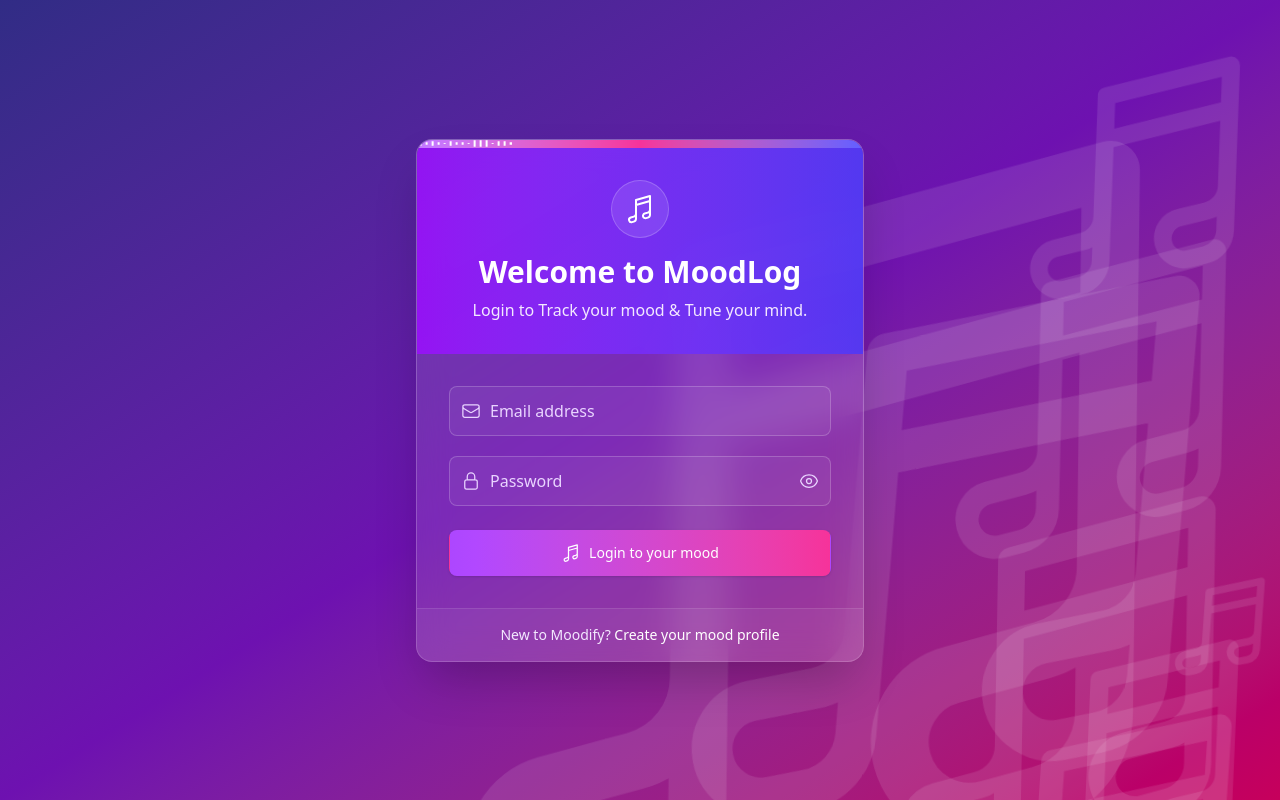
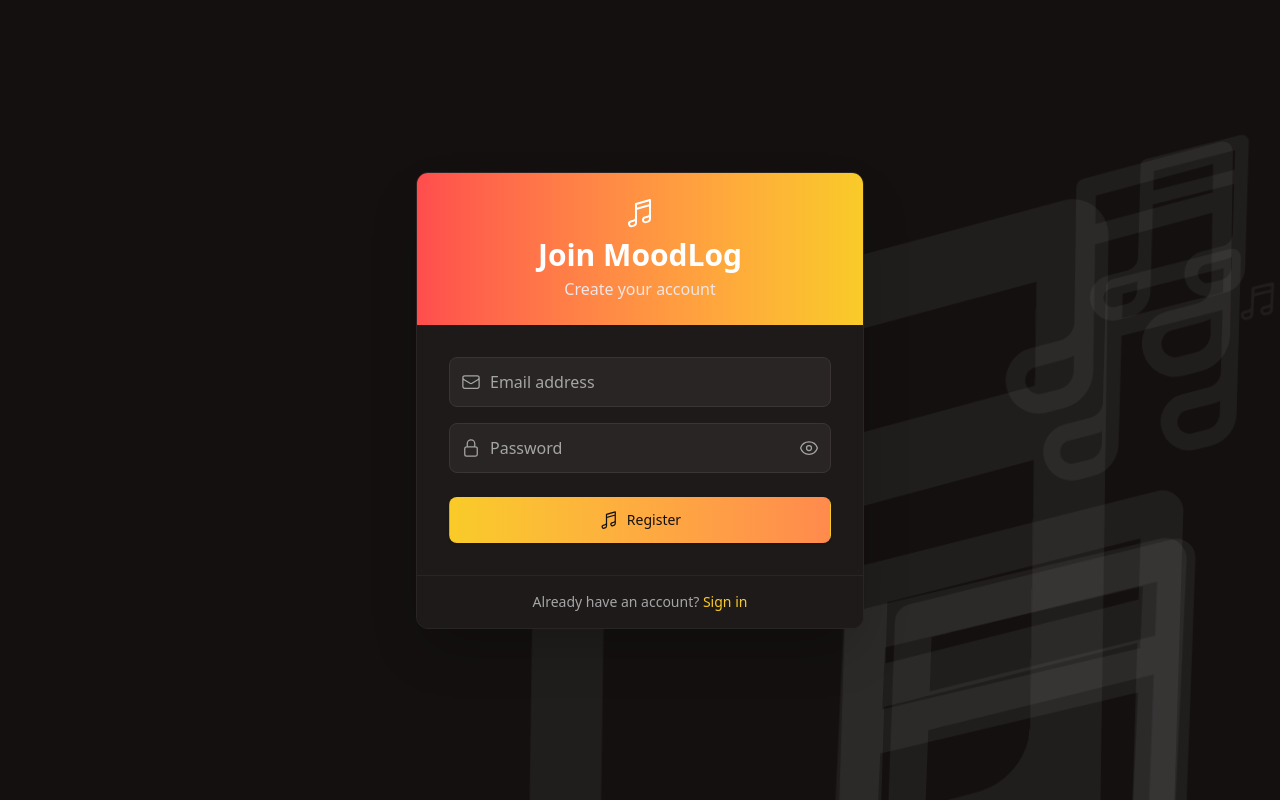
Before and after one commit to pragyasonare/MoodLog, a React (Vite) app in the folder client/: page /login in a window 1280 px wide. Built offline with nearby package versions, Linux system fonts and the light colour scheme.

Commit message:
Update Login.jsx

```diff
--- a/client/src/auth/Login.jsx
+++ b/client/src/auth/Login.jsx
@@ -10,31 +10,37 @@ import {
 } from "@heroicons/react/24/outline";
 import Toast from "../components/Toast";
 
-export default function Login() {
+export default function Register() {
   const [email, setEmail] = useState("");
   const [password, setPassword] = useState("");
   const [error, setError] = useState("");
+  const [success, setSuccess] = useState(""); // ✅ Added success state
   const [isLoading, setIsLoading] = useState(false);
   const [showPassword, setShowPassword] = useState(false);
-  const { login } = useAuth();
+  const { register } = useAuth();
   const navigate = useNavigate();
 
   const handleSubmit = async (e) => {
     e.preventDefault();
     setIsLoading(true);
     setError("");
+    setSuccess("");
 
     if (password.length < 6) {
       setError("Password must be at least 6 characters");
-      return; // Stop form submission
+      setIsLoading(false);
+      return;
     }
 
     try {
-      const { error } = await login(email, password);
+      const { error } = await register(email, password);
       if (error) {
         setError(error);
       } else {
+        setSuccess("Registration successful!");
+        setTimeout(() => {
           navigate("/dashboard");
+        }, 1500); // Give user time to see the toast
       }
     } catch (err) {
       setError("An unexpected error occurred. Please try again.");
@@ -44,88 +50,44 @@ export default function Login() {
   };
 
   return (
-    <>
+    <div className="min-h-screen bg-[#141010] flex items-center justify-center p-4">
+      {/* ✅ Toasts */}
       {error && <Toast message={error} onClose={() => setError("")} />}
-      <div className="min-h-screen bg-gradient-to-br from-indigo-900 ...">
-        <div className="min-h-screen bg-gradient-to-br from-indigo-900 via-purple-800 to-pink-700 flex items-center justify-center p-4">
+      {success && (
+        <Toast message={success} isSuccess onClose={() => setSuccess("")} />
+      )}
+
       {/* Animated music notes in background */}
       <div className="fixed inset-0 overflow-hidden pointer-events-none">
         {[...Array(8)].map((_, i) => (
           <MusicalNoteIcon
             key={i}
-                className="absolute text-white opacity-10"
+            className="absolute text-white opacity-5"
             style={{
               fontSize: `${Math.random() * 30 + 20}px`,
               top: `${Math.random() * 100}%`,
               left: `${Math.random() * 100}%`,
-                  // animation: `float ${Math.random() * 10 + 10 }s linear infinite`,
-                  // animationDelay: `${Math.random() * 5}s`,
-                  animation: `float ${Math.random() * 10 + 10}s linear infinite ${Math.random() * 5}s`,
-
+              animation: `float ${Math.random() * 10 + 10}s linear infinite`,
+              animationDelay: `${Math.random() * 5}s`,
             }}
           />
         ))}
       </div>
 
-          <div className="w-full max-w-md bg-white/10 backdrop-blur-lg rounded-2xl shadow-2xl overflow-hidden border border-white/20 relative z-10">
-            {/* Decorative soundwave at top */}
-            <div className="h-2 bg-gradient-to-r from-purple-400 via-pink-500 to-indigo-500 relative overflow-hidden">
-              <div className="absolute inset-0 flex items-center space-x-1 animate-soundwave">
-                {[...Array(20)].map((_, i) => (
-                  <div
-                    key={i}
-                    className="h-full bg-white rounded-full"
-                    style={{
-                      width: "2px",
-                      height: `${Math.random() * 100}%`,
-                      // animation: `pulse ${ 0.5 + Math.random() * 2 }s ease-in-out infinite alternate`,
-                      // animationDelay: `${i * 0.1}s`,
-                      animation: `pulse ${0.5 + Math.random() * 2}s ease-in-out infinite alternate ${i * 0.1}s`,
-
-                    }}
-                  />
-                ))}
-              </div>
-            </div>
-
-            <div className="bg-gradient-to-r from-purple-600/90 to-indigo-600/90 p-8 text-center">
-              <div className="flex justify-center mb-4">
-                <div className="p-3 bg-white/10 rounded-full border border-white/20">
+      <div className="w-full max-w-md bg-[#1e1a1a] rounded-xl shadow-2xl overflow-hidden border border-[#2a2525] relative z-10">
+        <div className="bg-gradient-to-r from-[#ff4d4d] to-[#f9cb28] p-6 text-center">
+          <div className="flex justify-center mb-2">
             <MusicalNoteIcon className="h-8 w-8 text-white" />
           </div>
-              </div>
-              <h2 className="text-3xl font-bold text-white">
-                Welcome to MoodLog
-              </h2>
-              <p className="text-purple-100 mt-2">
-                Login to Track your mood & Tune your mind.
-              </p>
+          <h2 className="text-3xl font-bold text-white">Join MoodLog</h2>
+          <p className="text-[#f0e6e6] mt-1">Create your account</p>
         </div>
 
         <form onSubmit={handleSubmit} className="p-8 space-y-6">
-              {error && (
-                <div className="bg-red-400/20 text-red-100 p-3 rounded-lg text-sm flex items-center border border-red-400/30">
-                  <svg
-                    className="w-5 h-5 mr-2"
-                    fill="none"
-                    stroke="currentColor"
-                    viewBox="0 0 24 24"
-                  >
-                    <path
-                      strokeLinecap="round"
-                      strokeLinejoin="round"
-                      strokeWidth={2}
-                      d="M12 8v4m0 4h.01M21 12a9 9 0 11-18 0 9 9 0 0118 0z"
-                    />
-                  </svg>
-                  {error}
-                </div>
-              )}
-
-              <div className="space-y-5">
+          <div className="space-y-4">
             <div className="relative">
               <div className="absolute inset-y-0 left-0 pl-3 flex items-center pointer-events-none">
-                    <EnvelopeIcon className="h-5 w-5 text-purple-200" />
+                <EnvelopeIcon className="h-5 w-5 text-[#a5a5a5]" />
               </div>
               <input
                 type="email"
@@ -133,13 +95,13 @@ export default function Login() {
                 onChange={(e) => setEmail(e.target.value)}
                 placeholder="Email address"
                 required
-                    className="w-full pl-10 pr-4 py-3 bg-white/5 border border-white/20 rounded-lg focus:ring-2 focus:ring-purple-400 focus:border-transparent text-white placeholder-purple-200"
+                className="w-full pl-10 pr-4 py-3 bg-[#2a2525] border border-[#3a3434] rounded-lg focus:ring-2 focus:ring-[#f9cb28] focus:border-transparent text-white placeholder-[#a5a5a5]"
               />
             </div>
 
             <div className="relative">
               <div className="absolute inset-y-0 left-0 pl-3 flex items-center pointer-events-none">
-                    <LockClosedIcon className="h-5 w-5 text-purple-200" />
+                <LockClosedIcon className="h-5 w-5 text-[#a5a5a5]" />
               </div>
               <input
                 type={showPassword ? "text" : "password"}
@@ -147,7 +109,7 @@ export default function Login() {
                 onChange={(e) => setPassword(e.target.value)}
                 placeholder="Password"
                 required
-                    className="w-full pl-10 pr-10 py-3 bg-white/5 border border-white/20 rounded-lg focus:ring-2 focus:ring-purple-400 focus:border-transparent text-white placeholder-purple-200"
+                className="w-full pl-10 pr-10 py-3 bg-[#2a2525] border border-[#3a3434] rounded-lg focus:ring-2 focus:ring-[#f9cb28] focus:border-transparent text-white placeholder-[#a5a5a5]"
               />
               <button
                 type="button"
@@ -155,29 +117,31 @@ export default function Login() {
                 onClick={() => setShowPassword(!showPassword)}
               >
                 {showPassword ? (
-                      <EyeSlashIcon className="h-5 w-5 text-purple-200 hover:text-white" />
+                  <EyeSlashIcon className="h-5 w-5 text-[#a5a5a5] hover:text-white" />
                 ) : (
-                      <EyeIcon className="h-5 w-5 text-purple-200 hover:text-white" />
+                  <EyeIcon className="h-5 w-5 text-[#a5a5a5] hover:text-white" />
                 )}
               </button>
+
+              {password.length > 0 && password.length < 6 && (
+                <p className="text-xs text-red-400 mt-1 pl-1">
+                  Password must be at least 6 characters
+                </p>
+              )}
             </div>
           </div>
-
-
 
           <button
             type="submit"
             disabled={isLoading}
-                className={`w-full flex justify-center items-center py-3 px-4 border border-transparent rounded-lg shadow-sm text-sm font-medium text-white bg-gradient-to-r from-purple-500 to-pink-500 hover:from-purple-600 hover:to-pink-600 focus:outline-none focus:ring-2 focus:ring-offset-2 focus:ring-purple-400 transition-all duration-300 ${
-                  isLoading
-                    ? "opacity-80 cursor-not-allowed"
-                    : "hover:shadow-lg"
+            className={`w-full flex justify-center items-center py-3 px-4 border border-transparent rounded-lg shadow-sm text-sm font-medium text-[#141010] bg-gradient-to-r from-[#f9cb28] to-[#ff8a4d] hover:from-[#ffd95b] hover:to-[#ff9d6a] focus:outline-none focus:ring-2 focus:ring-offset-2 focus:ring-[#f9cb28] transition-all duration-300 ${
+              isLoading ? "opacity-80 cursor-not-allowed" : "hover:shadow-lg"
             }`}
           >
             {isLoading ? (
               <>
                 <svg
-                      className="animate-spin -ml-1 mr-3 h-5 w-5 text-white"
+                  className="animate-spin -ml-1 mr-3 h-5 w-5 text-[#141010]"
                   xmlns="http://www.w3.org/2000/svg"
                   fill="none"
                   viewBox="0 0 24 24"
@@ -196,32 +160,32 @@ export default function Login() {
                     d="M4 12a8 8 0 018-8V0C5.373 0 0 5.373 0 12h4zm2 5.291A7.962 7.962 0 014 12H0c0 3.042 1.135 5.824 3 7.938l3-2.647z"
                   ></path>
                 </svg>
-                    Tuning your mood...
+                Creating account...
               </>
             ) : (
               <>
                 <MusicalNoteIcon className="w-5 h-5 mr-2" />
-                    Login to your mood
+                Register
               </>
             )}
           </button>
         </form>
 
-            <div className="px-8 py-4 bg-white/5 text-center border-t border-white/10">
-              <p className="text-sm text-purple-100">
-                New to Moodify?{" "}
+        <div className="px-8 py-4 bg-[#1e1a1a] text-center border-t border-[#2a2525]">
+          <p className="text-sm text-[#a5a5a5]">
+            Already have an account?{" "}
             <Link
-                  to="/register"
-                  className="font-medium text-white hover:text-purple-200 transition-colors"
+              to="/login"
+              className="font-medium text-[#f9cb28] hover:text-[#ffd95b]"
             >
-                  Create your mood profile
+              Sign in
             </Link>
           </p>
         </div>
       </div>
 
-          {/* Add these animations to your CSS */}
-          <style >{`
+      {/* Animation styles */}
+      <style jsx>{`
         @keyframes float {
           0%,
           100% {
@@ -231,28 +195,7 @@ export default function Login() {
             transform: translateY(-20px) rotate(5deg);
           }
         }
-            @keyframes pulse {
-              0% {
-                height: 20%;
-              }
-              100% {
-                height: 100%;
-              }
-            }
-            @keyframes soundwave {
-              0% {
-                transform: translateX(0);
-              }
-              100% {
-                transform: translateX(-50%);
-              }
-            }
-            .animate-soundwave {
-              animation: soundwave 5s linear infinite;
-            }
       `}</style>
     </div>
-      </div>
-    </>
   );
 }
```
Lines whose indentation alone changed are shown as unchanged.
